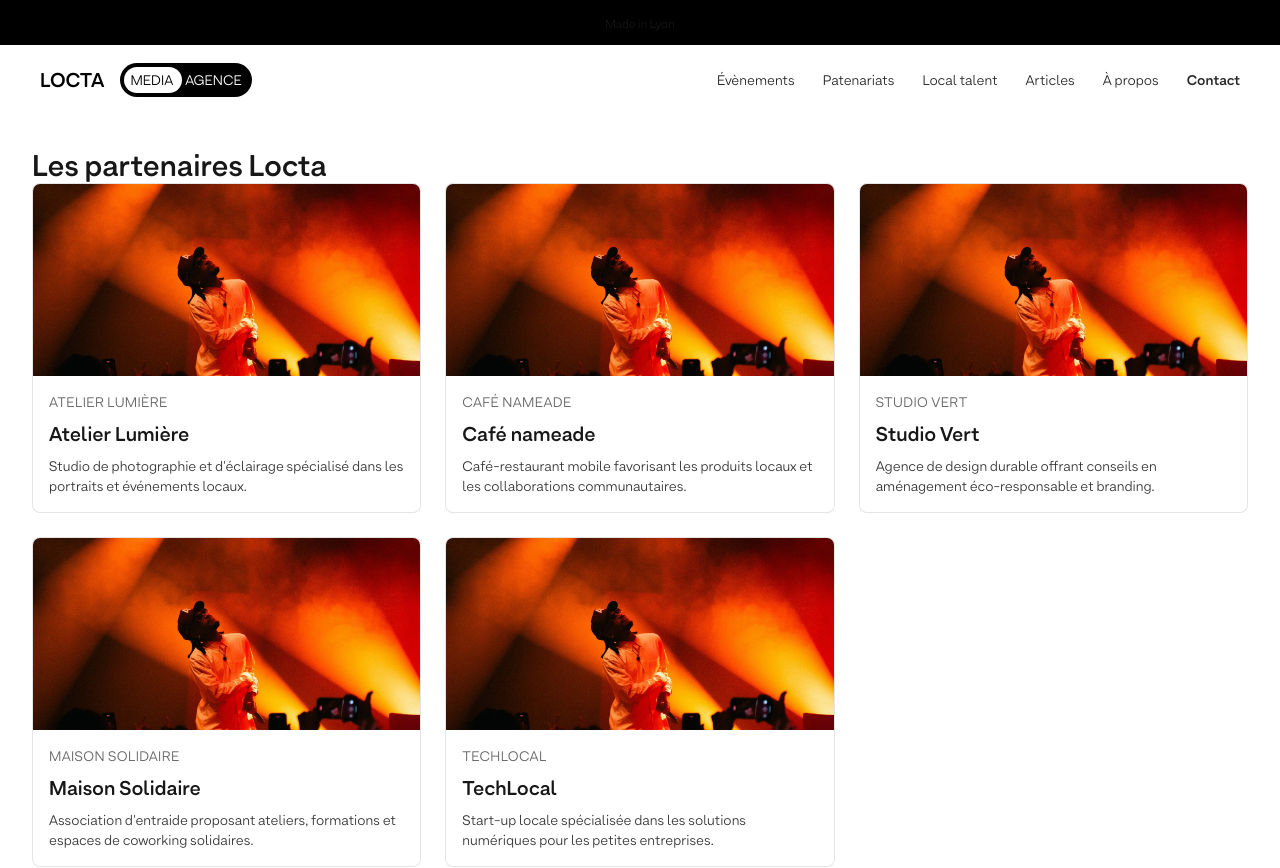
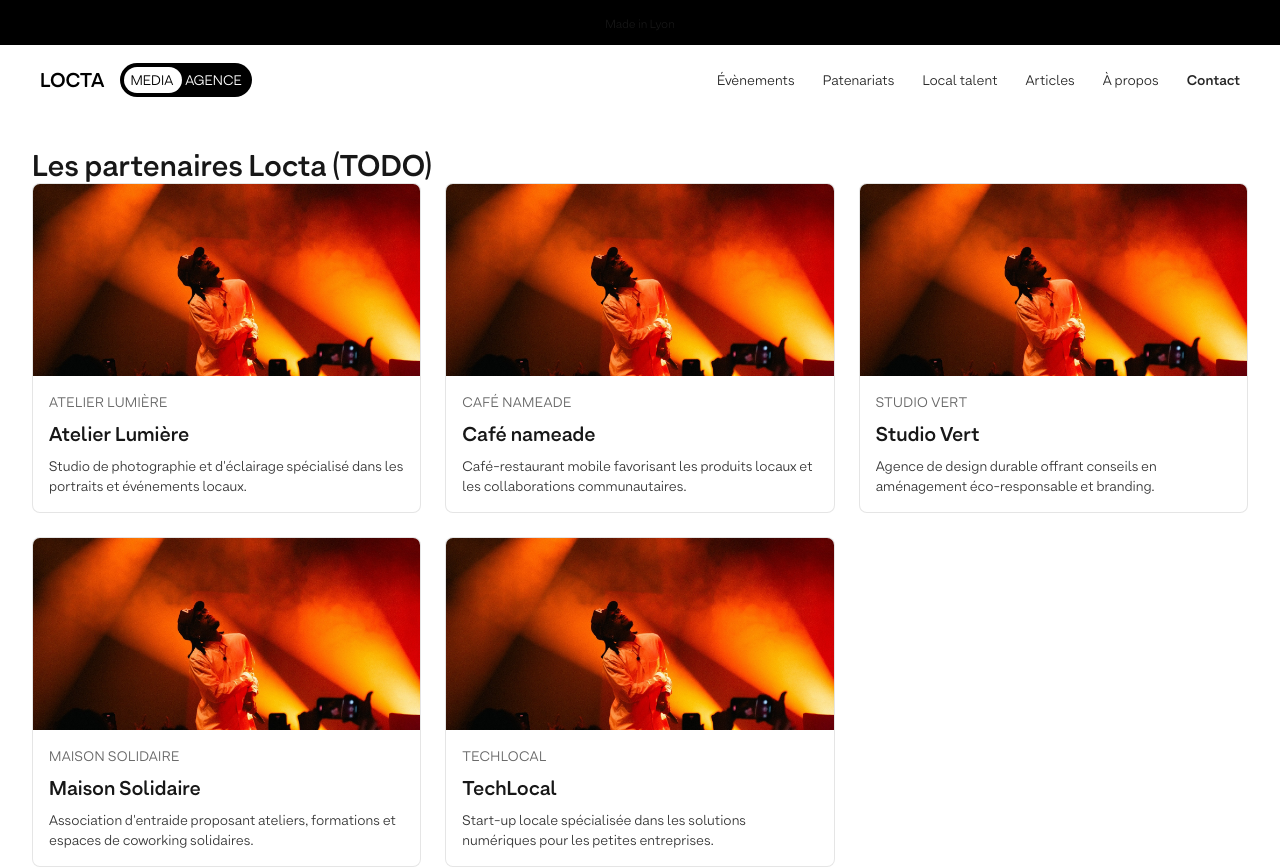
Before and after one commit to locta-agence/locta-new-front, a Next.js app: page /media/partenariat in a window 1280 px wide. Shown: the top 868 px of the page. Built offline with nearby package versions, Linux system fonts and the light colour scheme.

Commit message:
pagio partenario fictivo

```diff
--- a/app/media/partenariat/page.tsx
+++ b/app/media/partenariat/page.tsx
@@ -5,7 +5,7 @@ import { partners } from "@/data/partners";
 export default function Page(){
     return (
     <main className="p-8">
-      <h1 className="text-3xl font-bold">Les partenaires Locta</h1>
+      <h1 className="text-3xl font-bold">Les partenaires Locta (TODO)</h1>
 
       <section className="grid gap-6 sm:grid-cols-2 lg:grid-cols-3">
               {partners.map((partners) => (
```
